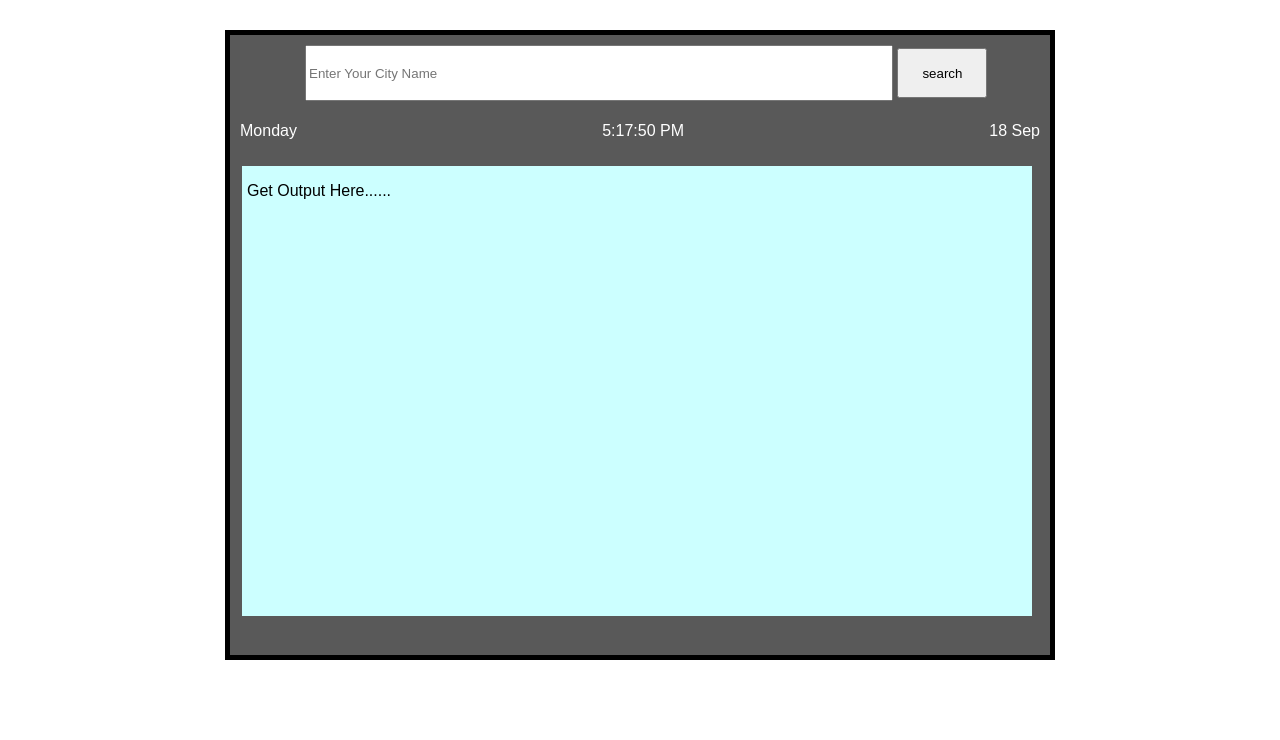
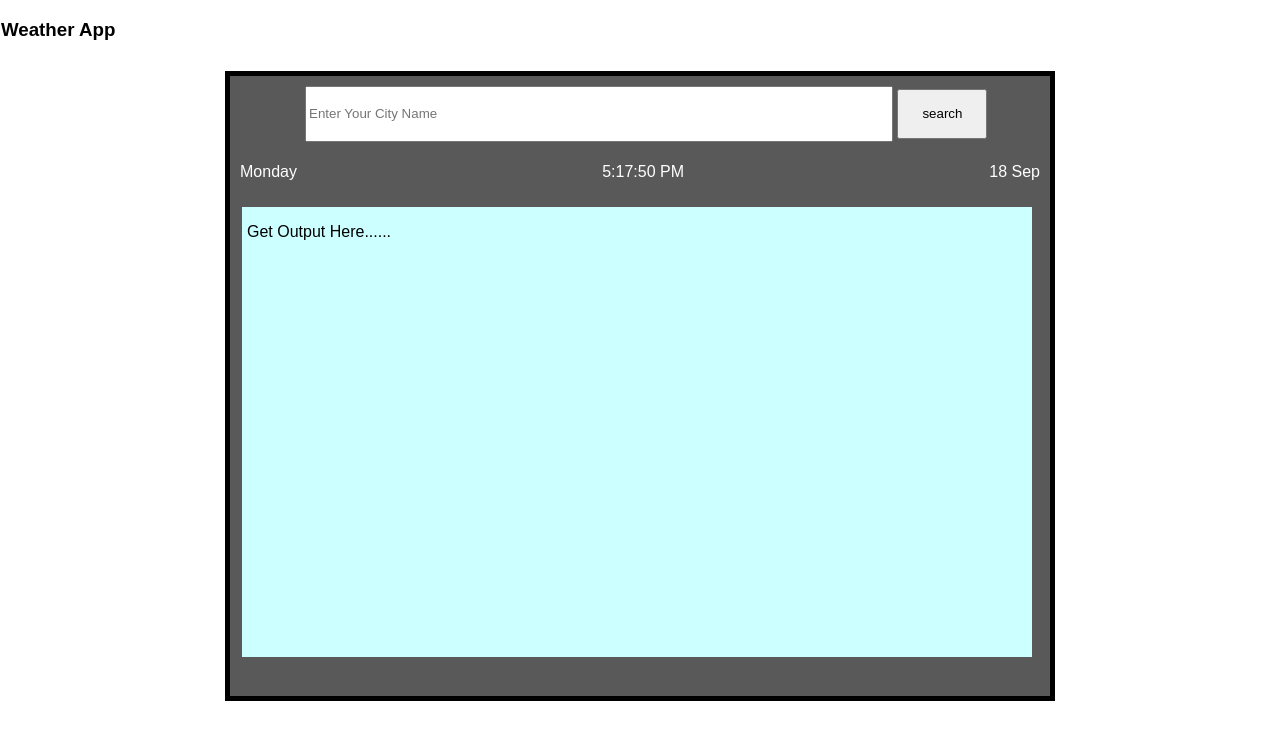
Before and after one commit to APee2022/weatherProject.github.io, a plain HTML site: page index.html in a window 1280 px wide. Drawn offline with Linux system fonts and the light colour scheme.

Commit message:
Update index.html

```diff
--- a/index.html
+++ b/index.html
@@ -6,7 +6,7 @@
   <title>weather app</title>
   <link rel="stylesheet" href="style.css" />
 
-  <!-- {{! the below link is for when we use font from font-awesome we have to insert
+  <!-- {{! The below link is for when we use font from font-awesome we have to insert
   this cdn links otherwise our font is not working }} -->
   <link
     rel="stylesheet"
@@ -16,6 +16,7 @@
     referrerpolicy="no-referrer"
   />
   <body>
+    <h3> Weather App </h3>
     <div class="main_div">
       <div class="main_content">
         <form class="temp_form">
```
